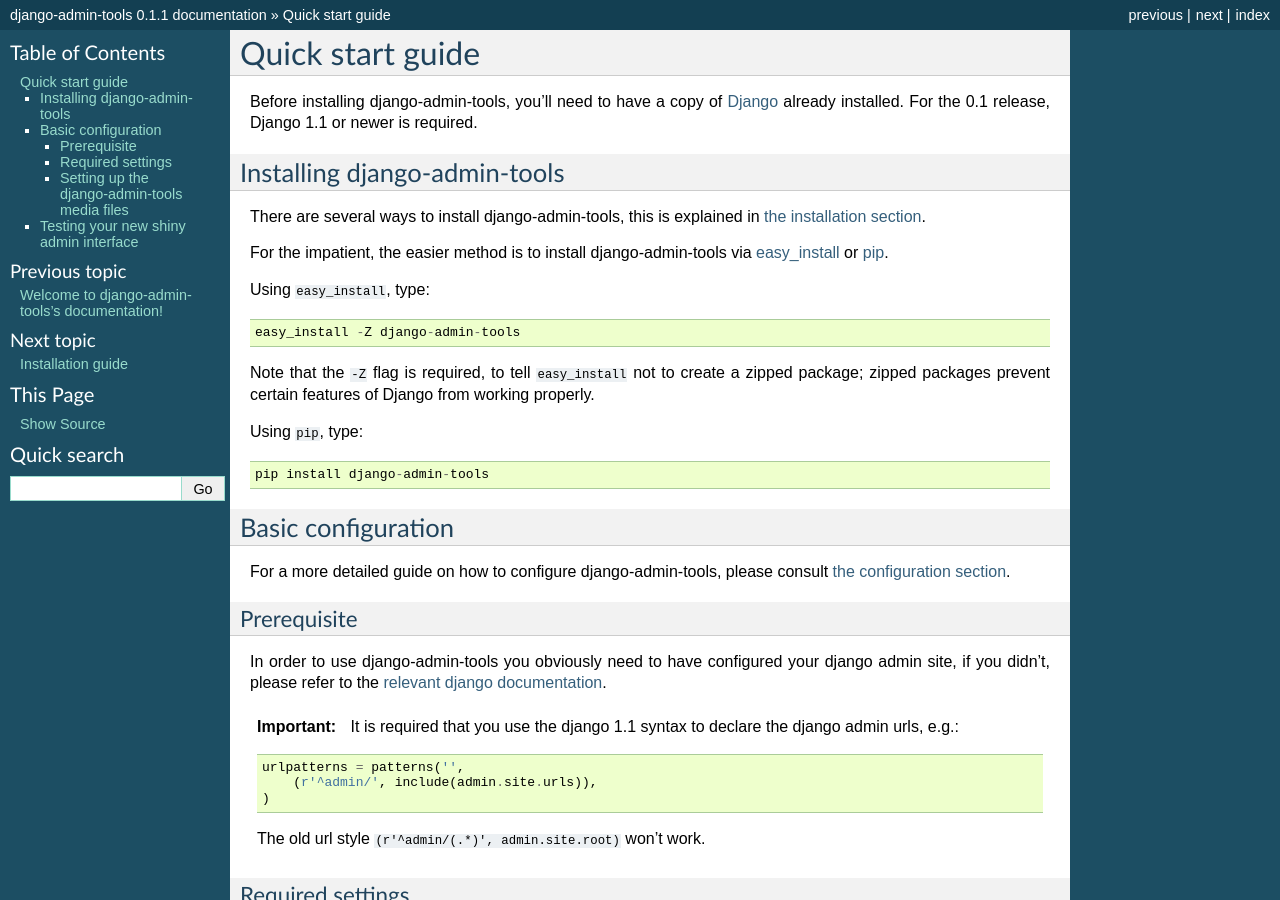
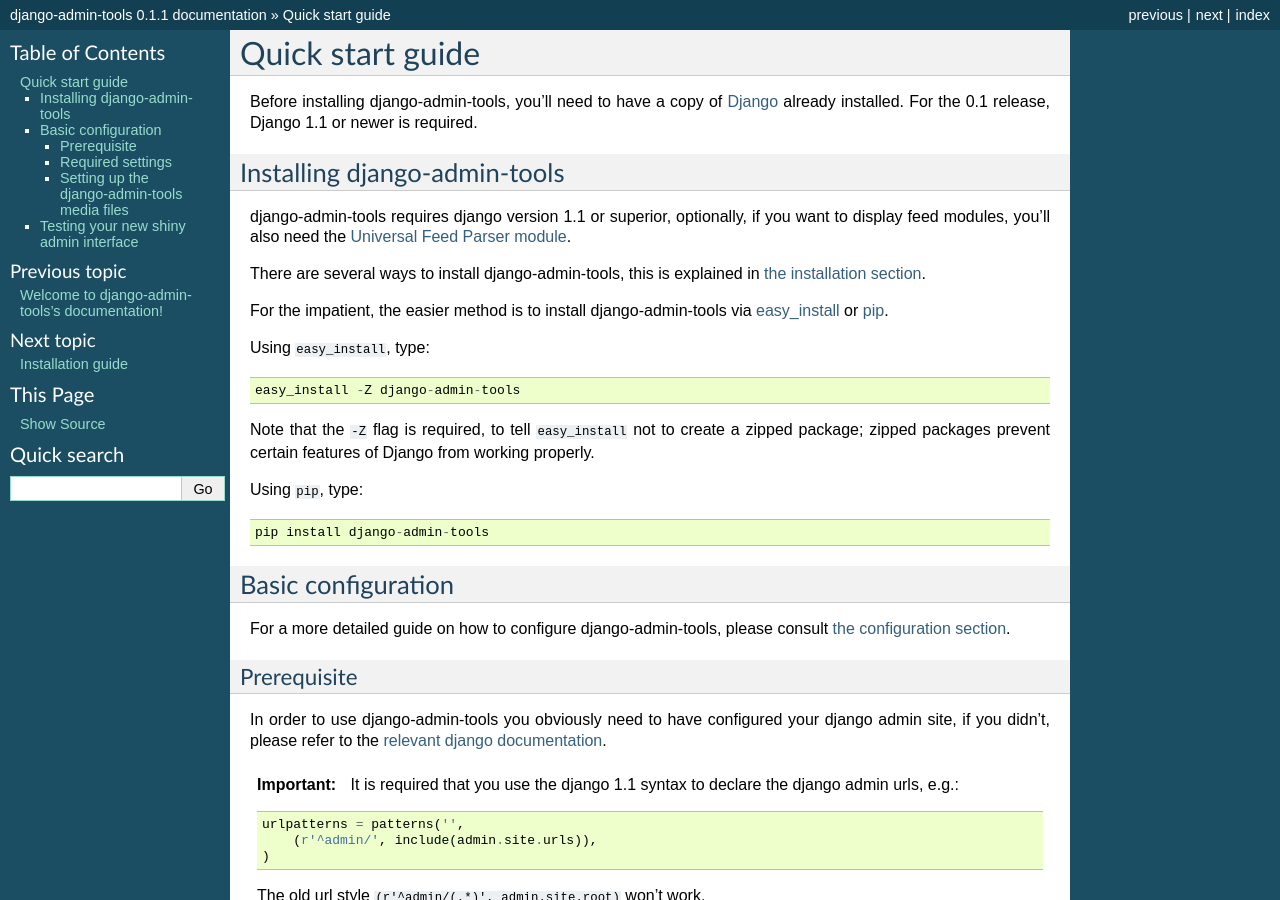
Before and after one commit to grengojbo/grappelli-admin-tools, a Sphinx documentation site: the page built from docs/quickstart.rst, in a window 1280 px wide and 900 px high. Built offline with Sphinx 7.4.7, drawn with Linux system fonts in a browser that asks for light colours.

Commit message:
document feedparser optional dependency in the quickstart

```diff
--- a/docs/quickstart.rst
+++ b/docs/quickstart.rst
@@ -10,6 +10,10 @@
 
 Installing django-admin-tools
 -----------------------------
+
+django-admin-tools requires django version 1.1 or superior, optionally,
+if you want to display feed modules, you'll also need the
+`Universal Feed Parser module <http://www.feedparser.org/>`_.
 
 There are several ways to install django-admin-tools, this is explained
 in :ref:`the installation section <installation>`.
```
